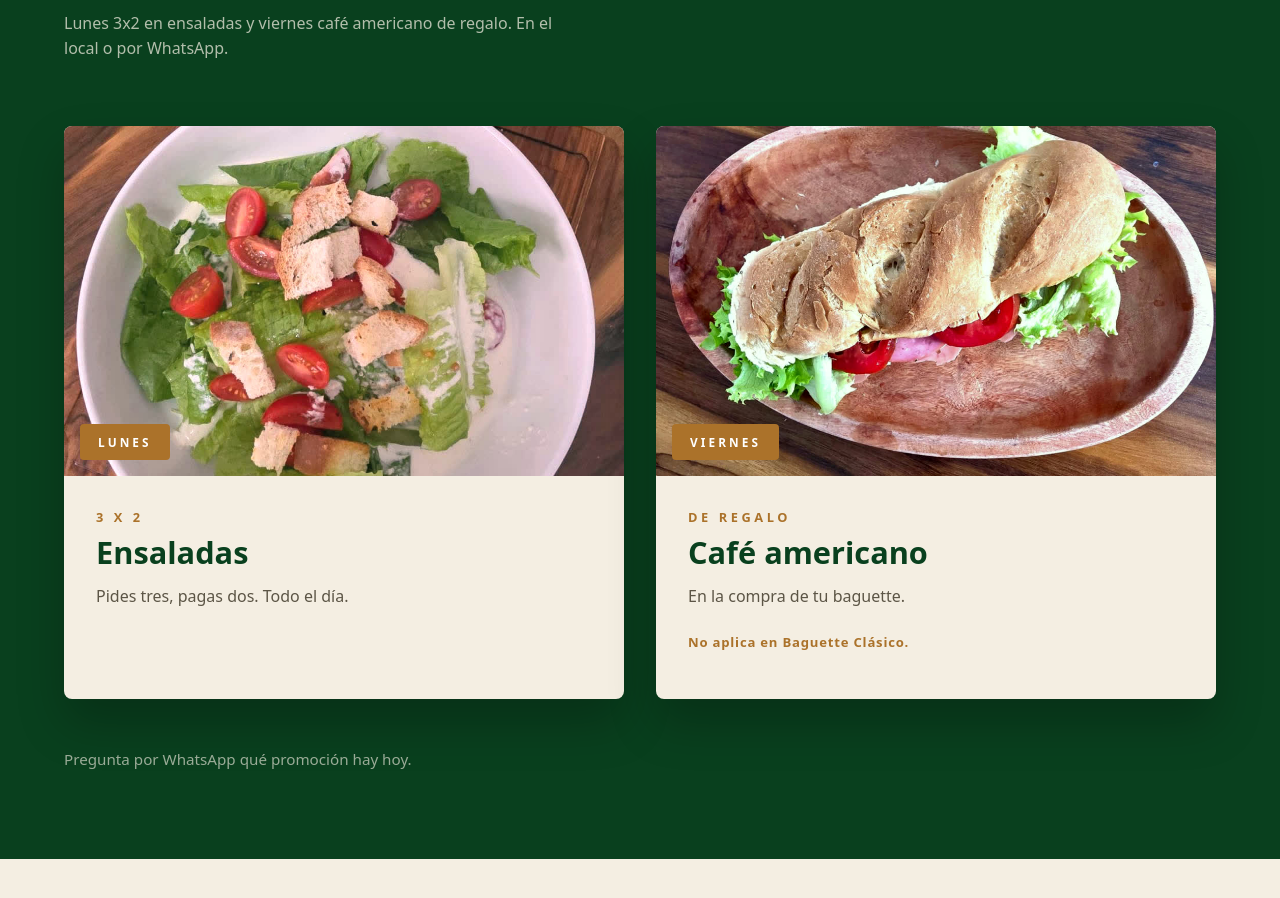
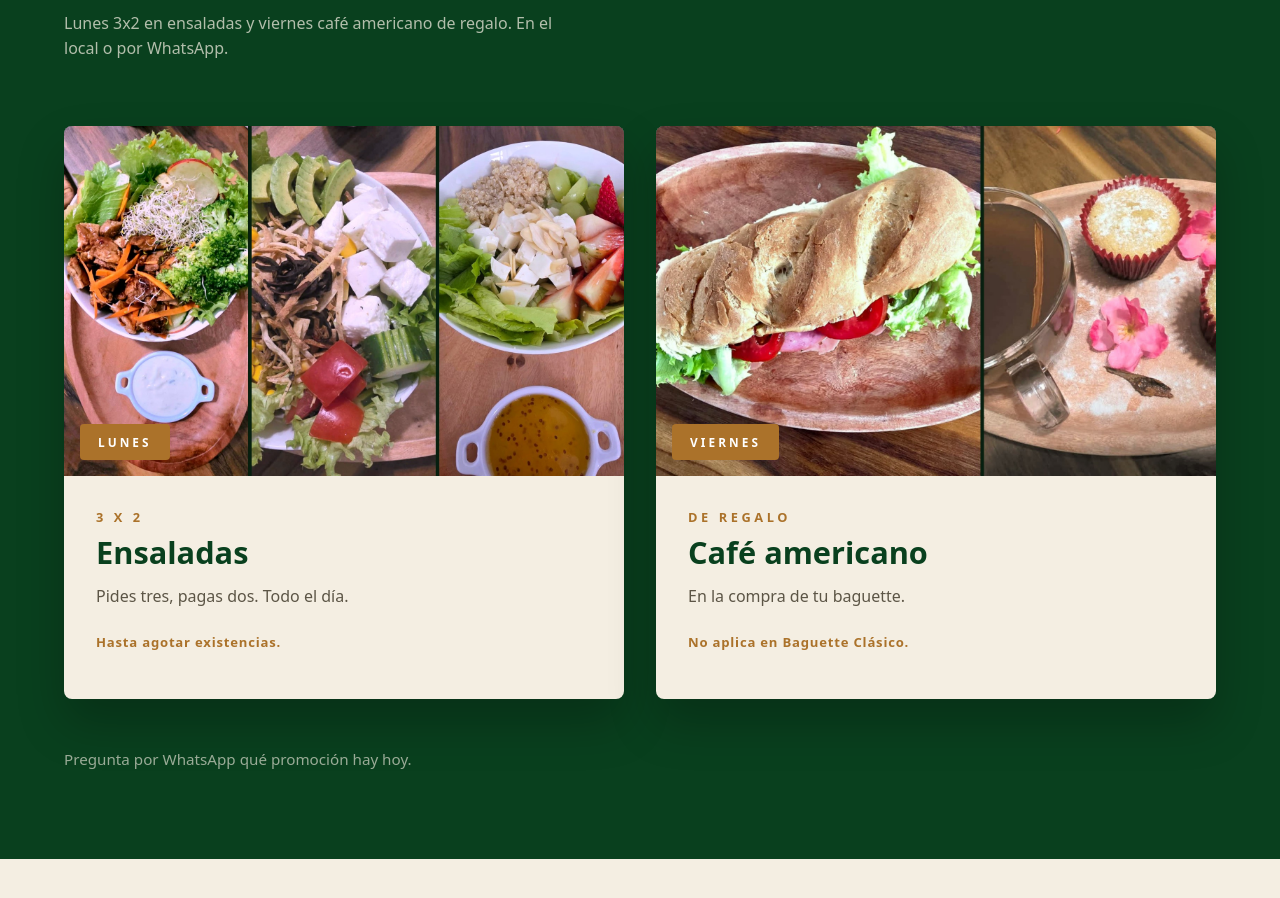
Before and after one commit to noeortiz-ia/el-baguetton-web, a React (Vite) app: page / in a window 1280 px wide. Shown: the part 4400-5298 px from the top of the page. Built offline with nearby package versions, Linux system fonts and the light colour scheme; a web font is replaced by a local one.

Commit message:
Promos: collage 3 ensaladas + collage baguette/cafe, leyenda hasta agotar existencias

```diff
--- a/src/App.jsx
+++ b/src/App.jsx
@@ -844,19 +844,20 @@ export default function App() {
             <div className="promo-grid">
               <article className="promo-card" data-reveal>
                 <div className="promo-foto">
-                  <img src="/img/real/ensalada.jpg" alt="Ensalada fresca de El Baguetton Express" loading="lazy" />
+                  <img src="/img/real/promo-lunes-ensaladas.jpg" alt="Tres ensaladas de El Baguetton Express" loading="lazy" />
                   <span className="promo-dia">Lunes</span>
                 </div>
                 <div className="promo-cuerpo">
                   <p className="promo-kicker">3 x 2</p>
                   <h3>Ensaladas</h3>
                   <p className="promo-linea">Pides tres, pagas dos. Todo el día.</p>
+                  <p className="promo-nota">Hasta agotar existencias.</p>
                 </div>
               </article>
 
               <article className="promo-card" data-reveal>
                 <div className="promo-foto">
-                  <img src="/img/real/sandwich.jpg" alt="Baguette y café de El Baguetton Express" loading="lazy" />
+                  <img src="/img/real/promo-viernes-cafe.jpg" alt="Baguette y café americano de El Baguetton Express" loading="lazy" />
                   <span className="promo-dia">Viernes</span>
                 </div>
                 <div className="promo-cuerpo">
```
Also changed, not shown: public/img/real/promo-lunes-ensaladas.jpg (added), public/img/real/promo-viernes-cafe.jpg (added), 4 other files (tests, documents, lock files or other folders).
